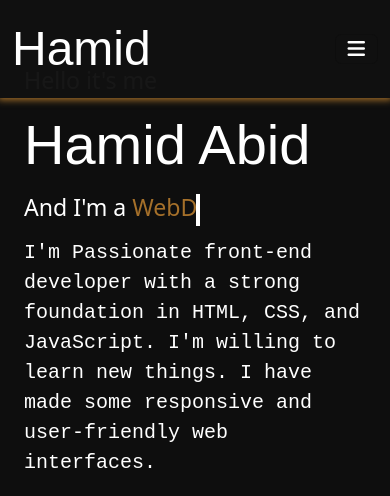
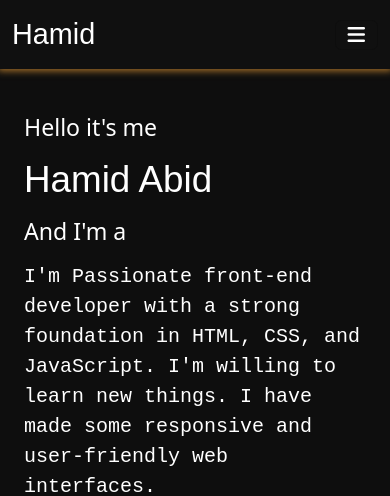
Before and after one commit to HamidAbid/portfolio, a plain HTML site: page index.html in a window 390 px wide. Shown: the top 496 px of the page. Drawn offline with nearby package versions, Linux system fonts and the light colour scheme.

Commit message:
responsive

```diff
--- a/index.html
+++ b/index.html
@@ -17,7 +17,7 @@
 
 <body>
   <!--________________________navbar___________________________________ -->
-  <section class="nav-bg fixed  " id="navbar">
+  <section class="nav-bg fixed-top w-100  " id="navbar">
     <nav class="navbar navbar-expand-lg ">
       <div class="container-xl">
         <a class="navbar-brand fw-light oswald s-head " id="brand">Hamid</a>
@@ -52,14 +52,14 @@
     </nav>
   </section>
   <!--________________________main___________________________________ -->
-  <section class=" container-fluid" id="main" >
+  <section class=" container-fluid w-100" id="main" >
     <span class="text-align"></span>
     <div class="container-xl pt-4  " id="Home">
       <div class="row  gap-5 ">
         <div class="col-xl-6 p-2 ">
           <h2 class="p-1 d1 fs-3">Hello it's me </h2>
           <h1 class="p-1 l1 head oswald">Hamid Abid</h1>
-          <h3 class="p-1 u2 fs-3 first-text ">And I'm a <span class="sec-text text-change  fw-normal"></span>
+          <h3 class="p-1 u2 fs-3 first-text ">And I'm a <span class="sec-text text-change fw-normal"></span>
           </h3>
           <p class="fs-5 p-1 u3 roboto">
             I'm Passionate front-end developer with a strong foundation in HTML, CSS, and JavaScript. I'm willing to
@@ -100,7 +100,7 @@
           <img class="img-fluid rounded-circle mt-4 l1 p-1  img-border" src="./profile.jpg" alt="" width="400px">
         </div>
         <div class="col-xl-6 p-2 r3">
-          <h1 class="head sedan-regular">About <span class="text-change "> Me</span></h1>
+          <h1 class="head sedan-regular ">About <span class="text-change "> Me</span></h1>
           <p class="fs-5 roboto">
             As a dedicated Front-End Developer with a strong foundation in HTML, CSS, JavaScript, and React, I bring
             practical experience and technical skills to create dynamic and user-centric web applications. My recent
@@ -169,7 +169,7 @@
   <section class=" container-fluid roboto" id="myskill">
 
     <h1 class="text-center head sedan-regular">My <span class="text-change">Skill</span></h1>
-    <div class="container-xl">
+    <div class="container-xl ">
       <div class="row mt-2">
         <div class="col-md-6 p-3 ">
           <h1 class="text-center pb-4 sedan-regular s-head ">Technical Skills</h1>
--- a/main.js
+++ b/main.js
@@ -1,19 +1,25 @@
-const text = document.querySelector('.sec-text');
+// const text = document.querySelector('.sec-text');
 
-  const textLoad=()=>{
-    setTimeout(() => {
-        text.textContent = 'FreeLancer';
-    },100)
+//   const textLoad=()=>{
+//     var newText='FreeLancer';
+// var h='';
+//     for (let index = 0; index < newText.length; index++) {
 
-    setTimeout(() => {
-        text.textContent = 'WebDeveloper';
-    }, 4000)
-    setTimeout(() => {
-        text.textContent = 'MernDeveloper';
-    }, 8000)
-  }
-    textLoad();
-  setInterval(textLoad, 12000);
+//     setInterval(()=>{
+//       console.log('hamid')
+//     },1000)
+//      text.textContent = h;
+
+//     }
+
+
+
+
+
+
+//   }
+//     textLoad();
+
 
 const brand=document.querySelector('#brand');
 brand.addEventListener('click',()=>{
--- a/style.css
+++ b/style.css
@@ -18,6 +18,7 @@
     --aqua: rgb(165, 112, 42);
 }
 
+
 .active{
     color: var(--aqua);
 }
@@ -26,8 +27,7 @@
 
 }
 #navbar{
-    position: fixed;
-    width: 100vw;
+
     z-index: 10;
     box-shadow:  0px 0px 7px 2px var(--aqua);
 }
@@ -109,6 +109,8 @@ footer{
 
 .head{
     font-size: 3.5rem;
+
+
 }
 .s-head{
     font-size: 3rem;
@@ -158,17 +160,15 @@ color: black;
 
 .sec-text{
     position: relative;
-
+   width: 100%;
 }
 .sec-text::before{
  content: "";
  position: absolute;
- height: 101%;
- width: 101%;
  background:var(--bg);
  border-left: 4px solid white;
  animation-delay: 0.5s ;
- animation: txtChange 4s steps(10) infinite;
+ /* animation: txtChange 4s steps(10) infinite; */
  opacity: 2;
 
 }
@@ -404,8 +404,6 @@ padding: 8px;
 
         transform: scaleX(1);
 
-
-
     }
 
 }
@@ -466,3 +464,58 @@ padding: 8px;
         opacity: 1;
     }
 }
+@media screen and (max-width:910px) {
+    #main{
+        padding-top: 10%;
+    }
+    .head{
+        font-size: 3.2rem;
+    }
+    .s-head{
+        font-size: 2.7rem;
+    }
+}
+@media screen and (max-width:810px) {
+    #main{
+        padding-top: 14%;
+    }
+    .head{
+        font-size: 2.9rem;
+    }
+    .s-head{
+        font-size: 2.4rem;
+    }
+}
+@media screen and (max-width:570px) {
+    #main{
+        padding-top: 17%;
+    }
+    .head{
+        font-size: 2.6rem;
+    }
+    .s-head{
+        font-size: 2.1rem;
+    }
+}
+@media screen and (max-width:450px) {
+    #main{
+        padding-top: 20%;
+    }
+    .head{
+        font-size: 2.3rem;
+    }
+    .s-head{
+        font-size: 1.8rem;
+    }
+}
+@media screen and (max-width:350px) {
+    #main{
+        padding-top: 24%;
+    }
+    .head{
+        font-size: 2rem;
+    }
+    .s-head{
+        font-size: 1.5rem;
+    }
+}
```
